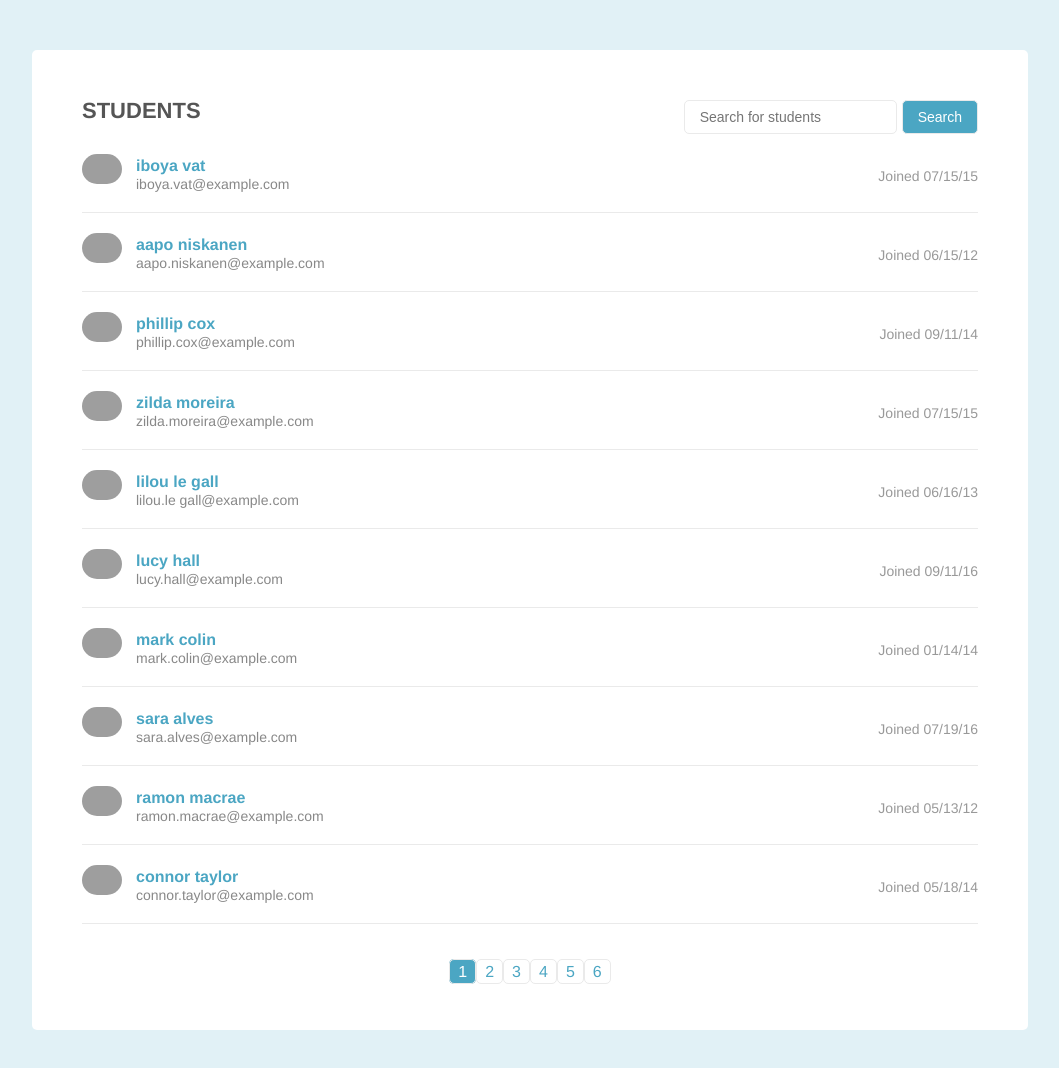
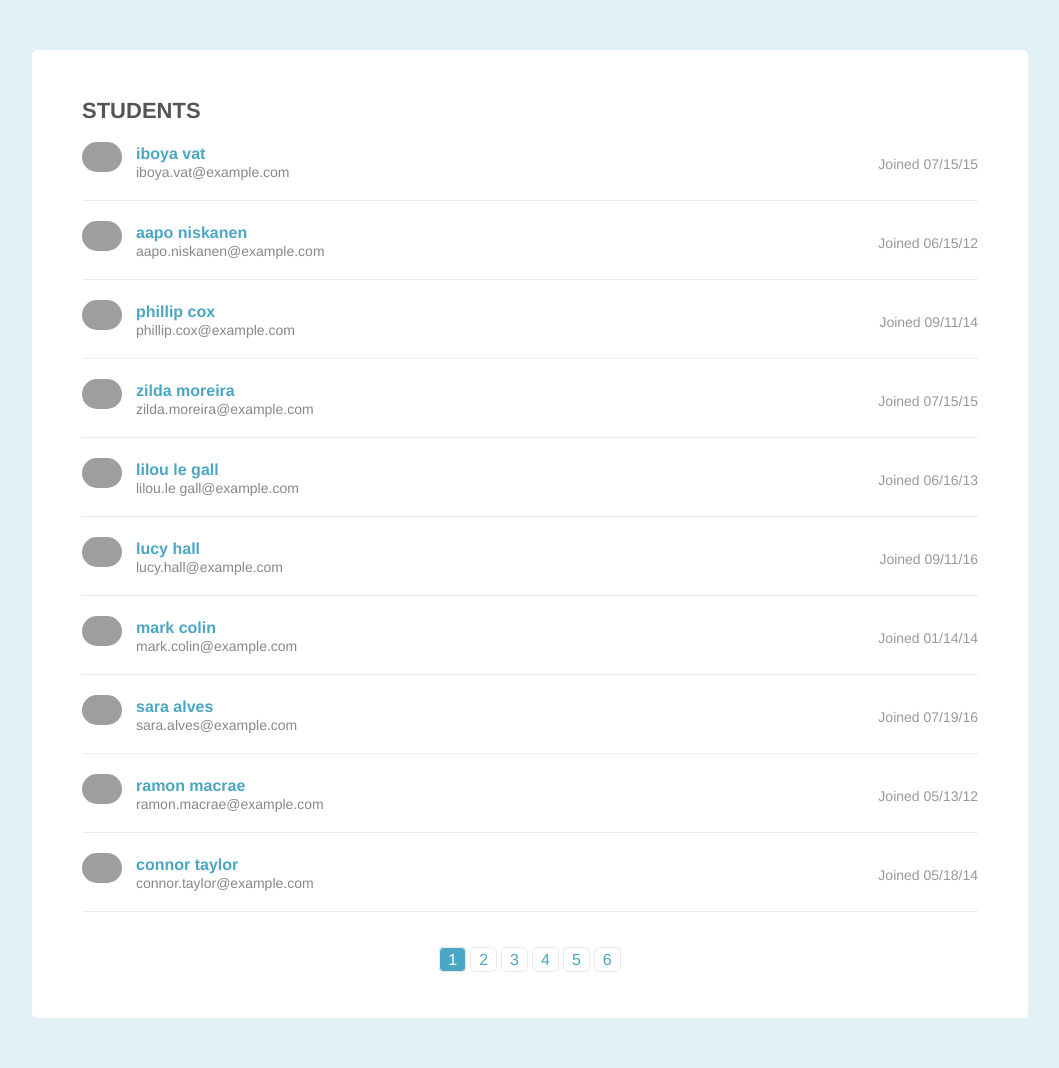
Before and after one commit to kennethbrent/Pagination-with-JS, a plain HTML site: page index.html in a window 1280 px wide. Shown: the whole page, without its empty margins (110-1169 px from the left). Drawn offline with nearby package versions, Linux system fonts and the light colour scheme; grey boxes are pictures that could not be loaded.

Commit message:
removed search bar

```diff
--- a/css/design.css
+++ b/css/design.css
@@ -114,6 +114,7 @@ body{
       border: 1px solid #eaeaea;
       border-radius: 5px;
       padding: 3px 8px;
+		margin: 2px;
       text-decoration: none;
       color: #4ba6c3;
     }
--- a/script.js
+++ b/script.js
@@ -32,7 +32,7 @@ const appendPageLinks = () => {
 };
 
 
-///Function to show the current page and which students to show and hide
+///Function to determine which page/students to show and which students to hide
 const showPage = () => {
 
 	hideStudents();
@@ -60,27 +60,3 @@ const showPage = () => {
 
 appendPageLinks();
 showPage();
-
-$(".page-header").append("<div class='student-search'>");
-$(".student-search").append("<input type='text' id='searchInput' onkeyup='search()' placeholder='Search for students'>");
-$(".student-search").append("<button class='searchButton'>Search</button>");
-
-
-const search = () => {
-
-  	const input = document.getElementById('searchInput').value.toUpperCase();
-	const studentDetail = document.getElementsByTagName('h3');
-	const studentDiv = document.getElementsByClassName('student-item');
-
-
-
-
-
-//    // Loop through all list items, and hide those who don't match the user input
-    for (let i = 0; i < studentDiv.length; i++) {
-		const studentName = studentDetail[i].innerHTML.toUpperCase();
-        if (studentName !== input) {
-            studentDiv[i].style.display = "none";
-        }
-	}
-};
```
